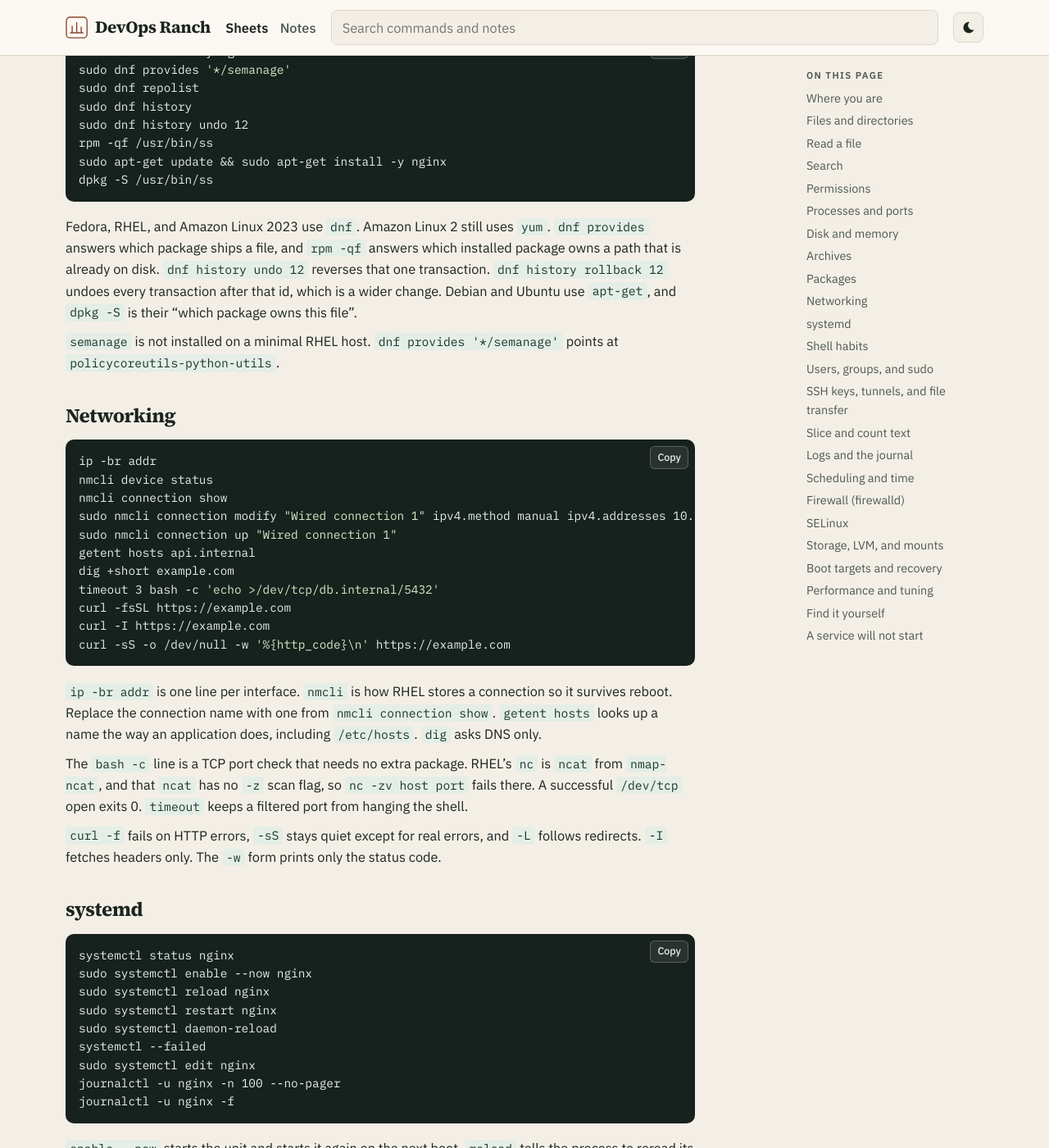
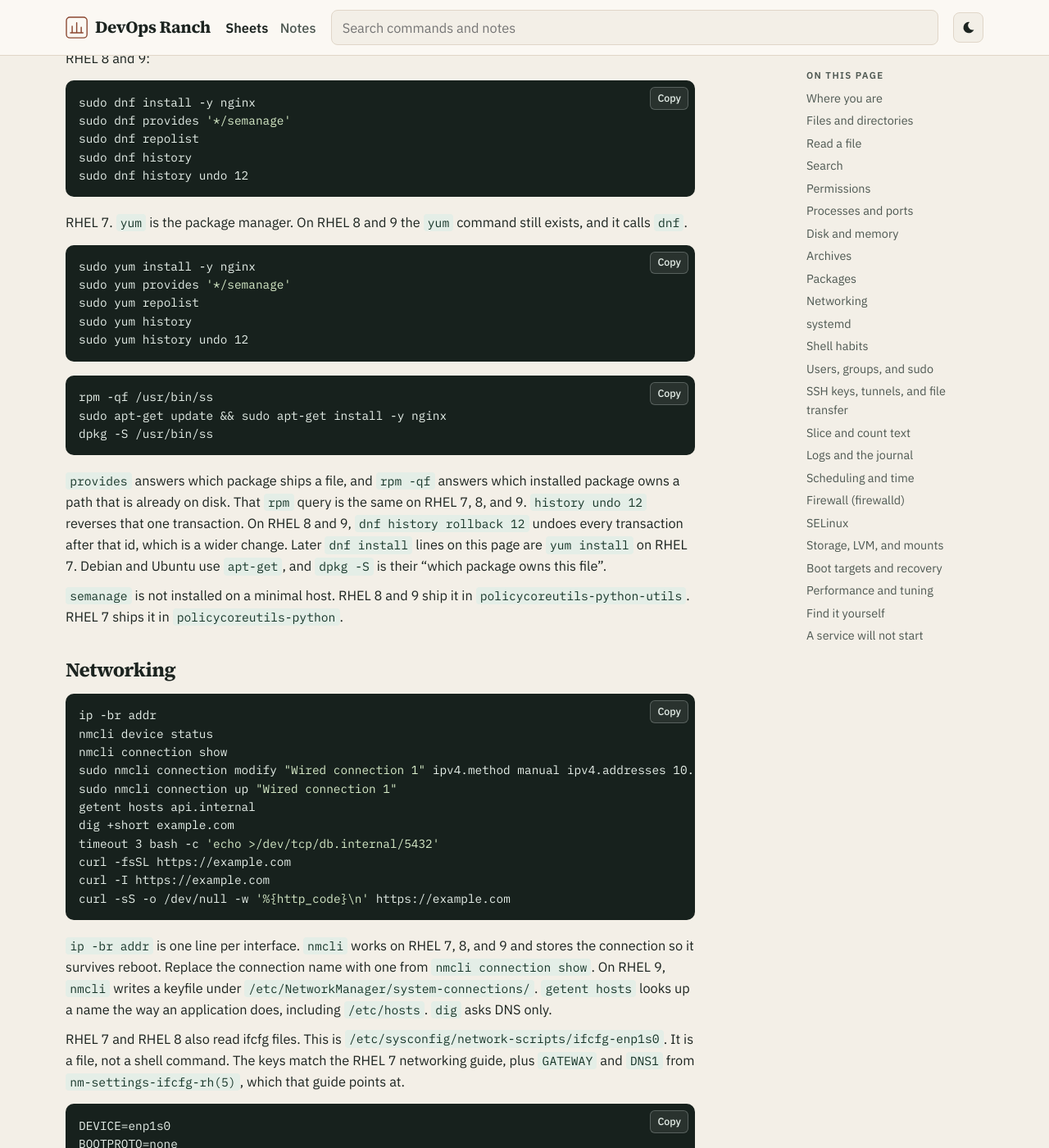
Before and after one commit to devopscowboy/DevOpsRanch, a Jekyll site: the page built from _cheatsheets/linux.md, in a window 1280 px wide and 1400 px high, scrolled down 4305 px. Shown: the whole window at 82% size. Built offline with Jekyll 4.4.1, drawn with Linux system fonts in a browser that asks for light colours; some of the changed text lies outside the part shown.

Commit message:
Keep RHEL 7 and 8 commands next to the RHEL 9 ones.
Show yum, ifcfg, iptables, ntpd, the older rd.break reset, and the Ansible yum module where those releases differ.

Co-authored-by: The DevOps Cowboy <devopscowboy@users.noreply.github.com>

````diff
--- a/_cheatsheets/linux.md
+++ b/_cheatsheets/linux.md
@@ -8,9 +8,9 @@ tags:
 updated: 2026-10-30
 ---
 
-These are GNU/Linux commands, written for RHEL 9 first. macOS and Debian differ on a few flags; those differences are called out next to the command. The same jobs done with a playbook are on the [Ansible sheet](/cheatsheets/ansible/).
+These are GNU/Linux commands for RHEL 7, 8, and 9. Where a release differs, the RHEL 9 command is labeled and the older one sits under it. macOS and Debian differ on a few flags; those differences are called out next to the command. The same jobs done with a playbook are on the [Ansible sheet](/cheatsheets/ansible/).
 
-Verified against the RHEL 9 product documentation for firewalld, SELinux, parted, LVM, and basic system settings.
+Verified against the RHEL 7 System Administrator's Guide (yum, networking, chrony, ntpd, systemd) and Security Guide (iptables), the RHEL 8 basic system settings and firewalld docs, and the RHEL 9 product documentation for firewalld, SELinux, parted, LVM, and basic system settings.
 
 ## Where you are
 
@@ -145,20 +145,35 @@ tar -xzf archive.tar.gz -C /opt
 
 ## Packages
 
+RHEL 8 and 9:
+
 ```bash
 sudo dnf install -y nginx
 sudo dnf provides '*/semanage'
 sudo dnf repolist
 sudo dnf history
 sudo dnf history undo 12
+```
+
+RHEL 7. `yum` is the package manager. On RHEL 8 and 9 the `yum` command still exists, and it calls `dnf`.
+
+```bash
+sudo yum install -y nginx
+sudo yum provides '*/semanage'
+sudo yum repolist
+sudo yum history
+sudo yum history undo 12
+```
+
+```bash
 rpm -qf /usr/bin/ss
 sudo apt-get update && sudo apt-get install -y nginx
 dpkg -S /usr/bin/ss
 ```
 
-Fedora, RHEL, and Amazon Linux 2023 use `dnf`. Amazon Linux 2 still uses `yum`. `dnf provides` answers which package ships a file, and `rpm -qf` answers which installed package owns a path that is already on disk. `dnf history undo 12` reverses that one transaction. `dnf history rollback 12` undoes every transaction after that id, which is a wider change. Debian and Ubuntu use `apt-get`, and `dpkg -S` is their "which package owns this file".
+`provides` answers which package ships a file, and `rpm -qf` answers which installed package owns a path that is already on disk. That `rpm` query is the same on RHEL 7, 8, and 9. `history undo 12` reverses that one transaction. On RHEL 8 and 9, `dnf history rollback 12` undoes every transaction after that id, which is a wider change. Later `dnf install` lines on this page are `yum install` on RHEL 7. Debian and Ubuntu use `apt-get`, and `dpkg -S` is their "which package owns this file".
 
-`semanage` is not installed on a minimal RHEL host. `dnf provides '*/semanage'` points at `policycoreutils-python-utils`.
+`semanage` is not installed on a minimal host. RHEL 8 and 9 ship it in `policycoreutils-python-utils`. RHEL 7 ships it in `policycoreutils-python`.
 
 ## Networking
 
@@ -176,9 +191,27 @@ curl -I https://example.com
 curl -sS -o /dev/null -w '%{http_code}\n' https://example.com
 ```
 
-`ip -br addr` is one line per interface. `nmcli` is how RHEL stores a connection so it survives reboot. Replace the connection name with one from `nmcli connection show`. `getent hosts` looks up a name the way an application does, including `/etc/hosts`. `dig` asks DNS only.
+`ip -br addr` is one line per interface. `nmcli` works on RHEL 7, 8, and 9 and stores the connection so it survives reboot. Replace the connection name with one from `nmcli connection show`. On RHEL 9, `nmcli` writes a keyfile under `/etc/NetworkManager/system-connections/`. `getent hosts` looks up a name the way an application does, including `/etc/hosts`. `dig` asks DNS only.
 
-The `bash -c` line is a TCP port check that needs no extra package. RHEL's `nc` is `ncat` from `nmap-ncat`, and that `ncat` has no `-z` scan flag, so `nc -zv host port` fails there. A successful `/dev/tcp` open exits 0. `timeout` keeps a filtered port from hanging the shell.
+RHEL 7 and RHEL 8 also read ifcfg files. This is `/etc/sysconfig/network-scripts/ifcfg-enp1s0`. It is a file, not a shell command. The keys match the RHEL 7 networking guide, plus `GATEWAY` and `DNS1` from `nm-settings-ifcfg-rh(5)`, which that guide points at.
+
+```text
+DEVICE=enp1s0
+BOOTPROTO=none
+ONBOOT=yes
+IPADDR=10.0.0.20
+PREFIX=24
+GATEWAY=10.0.0.1
+DNS1=10.0.0.1
+```
+
+```bash
+sudo ifup enp1s0
+```
+
+`ifup` and `ifdown` are the network-scripts commands. On RHEL 9 the ifcfg format is deprecated. Use `nmcli` there.
+
+The `bash -c` line is a TCP port check that needs no extra package. RHEL 7, 8, and 9 ship `nc` as `ncat` from `nmap-ncat`, and that `ncat` has no `-z` scan flag, so `nc -zv host port` fails on all three. A successful `/dev/tcp` open exits 0. `timeout` keeps a filtered port from hanging the shell.
 
 `curl -f` fails on HTTP errors, `-sS` stays quiet except for real errors, and `-L` follows redirects. `-I` fetches headers only. The `-w` form prints only the status code.
 
@@ -199,6 +232,15 @@ journalctl -u nginx -f
 `enable --now` starts the unit and starts it again on the next boot. `reload` tells the process to reread its config when the unit supports `ExecReload`. `restart` tears the process down. `systemctl --failed` lists units that did not come up.
 
 `systemctl edit nginx` writes a drop-in under `/etc/systemd/system/nginx.service.d/` and runs `daemon-reload` for you. A unit file you edited by hand still needs `sudo systemctl daemon-reload` before a restart will see it. `status` shows whether the unit is running and the last few log lines. `journalctl -u` is the full log for that unit. `--no-pager` matters in scripts, where an interactive pager would hang.
+
+`enable --now` is the combined form. RHEL 7's System Administrator's Guide shows start and enable as two commands. `service` and `chkconfig` are the RHEL 6 wrappers. RHEL 7 still ships them, and they call systemctl. Prefer `systemctl` on RHEL 7, 8, and 9.
+
+```bash
+sudo systemctl start nginx
+sudo systemctl enable nginx
+service nginx status
+sudo chkconfig nginx on
+```
 
 ## Shell habits
 
@@ -383,7 +425,19 @@ atq
 
 `at` runs a command once. It comes from the `at` package, and `atd` has to be running. `atq` lists the queue. `systemctl list-timers` is the systemd equivalent of "what is scheduled", including the next run time.
 
-`timedatectl` shows the clock, the timezone, and whether NTP is on. `set-ntp true` enables `chronyd`, which is the NTP client on RHEL 9. In `chronyc sources`, the line marked `^*` is the source the clock is following. `chronyc tracking` shows the current offset.
+`timedatectl` shows the clock, the timezone, and whether NTP is on. `set-ntp true` enables `chronyd`. `chronyd` is the default NTP client on RHEL 7, 8, and 9. In `chronyc sources`, the line marked `^*` is the source the clock is following. `chronyc tracking` shows the current offset.
+
+RHEL 7 can run `ntpd` from the `ntp` package instead. RHEL 8 and 9 removed that package. Stop `chronyd` first, or both daemons fight over the clock. `ntpstat` is the status command in the RHEL 7 ntp chapter. `ntpq -p` is the peer list from `ntpq(8)`, which that chapter references. RHEL 8's migration table maps `ntpd` to `chronyd` and `ntpq` to `chronyc`.
+
+```bash
+sudo systemctl stop chronyd
+sudo systemctl disable chronyd
+sudo yum install -y ntp
+sudo systemctl enable ntpd
+sudo systemctl start ntpd
+ntpstat
+ntpq -p
+```
 
 > In a crontab, an unescaped `%` is a newline and the rest of the line becomes stdin for the command. Write `\%` when the command itself needs a percent sign.
 
@@ -407,17 +461,35 @@ sudo firewall-cmd --add-service=http
 sudo firewall-cmd --runtime-to-permanent
 ```
 
+`firewalld` is the default firewall on RHEL 7, 8, and 9. The commands above are the same on all three.
+
+RHEL 7's other firewall is the `iptables` service from `iptables-services`. RHEL 8 still has that package, and its docs say to run only one of `firewalld`, `nftables`, or `iptables`. The rules file is `/etc/sysconfig/iptables`.
+
+```bash
+sudo systemctl disable firewalld
+sudo systemctl stop firewalld
+sudo yum install -y iptables-services
+sudo systemctl enable iptables
+sudo systemctl start iptables
+sudo iptables -L -n -v
+sudo iptables -A INPUT -p tcp --dport 80 -j ACCEPT
+sudo iptables-save | sudo tee /etc/sysconfig/iptables
+sudo service iptables save
+```
+
+`service iptables save` is the RHEL 7 service action. It writes the same `/etc/sysconfig/iptables` file. `dnf install iptables-services` is the RHEL 8 package command.
+
 On Ubuntu the matching tool is `ufw`:
 
 ```bash
 sudo ufw allow 80/tcp
 ```
 
-> A rule without `--permanent` disappears at the next reload. A `--permanent` rule does nothing to current traffic until you reload. After either change, check `--list-all` and a connection from outside the host, not only from localhost.
+> A firewalld rule without `--permanent` disappears at the next reload. A `--permanent` rule does nothing to current traffic until you reload. After either change, check `--list-all` and a connection from outside the host, not only from localhost. Do not run the `iptables` service and `firewalld` on the same host. RHEL 8 says the firewall services influence each other, so run only one.
 
 ## SELinux
 
-`semanage` is in `policycoreutils-python-utils`. Install that before the `semanage` lines.
+Install `semanage` before the `semanage` lines. RHEL 8 and 9: `policycoreutils-python-utils`. RHEL 7: `policycoreutils-python`.
 
 ```bash
 getenforce
@@ -444,10 +516,22 @@ sudo ausearch -m AVC -ts recent
 
 `lsblk -f` is the map of disks, filesystems, and UUIDs. `parted` below destroys what is already on `/dev/sdb`.
 
+RHEL 9, and any GPT disk. The partition needs a name. `mkpart` does not format anything. `mkfs.xfs` does.
+
 ```bash
 lsblk -f
 sudo parted --script /dev/sdb mklabel gpt mkpart data xfs 1MiB 100%
 sudo udevadm settle
+```
+
+Older hosts, and any MBR disk. `primary` is the MBR partition type. RHEL's parted rejects it as the type on GPT, on RHEL 7, 8, and 9 alike. Use it only after `mklabel msdos`.
+
+```bash
+sudo parted --script /dev/sdb mklabel msdos mkpart primary xfs 1MiB 10GiB
+sudo udevadm settle
+```
+
+```bash
 sudo pvcreate /dev/sdb1
 sudo vgcreate vgdata /dev/sdb1
 sudo lvcreate -n lvapp -L 5G vgdata
@@ -455,7 +539,7 @@ sudo mkfs.xfs /dev/vgdata/lvapp
 sudo blkid /dev/vgdata/lvapp
 ```
 
-On a GPT disk the partition needs a name. `primary` is an MBR partition type, and RHEL's parted rejects it as the type on GPT. `mkpart` does not format anything; `mkfs.xfs` does. `udevadm settle` waits until `/dev/sdb1` exists. A whole disk can be a physical volume with `pvcreate /dev/sdb` when you do not need a partition table. RHEL's LVM guide uses that form.
+`udevadm settle` waits until `/dev/sdb1` exists. A whole disk can be a physical volume with `pvcreate /dev/sdb` when you do not need a partition table. RHEL's LVM guide uses that form.
 
 Paste this into `/etc/fstab`. It is a file line, not a shell command. The UUID comes from `blkid`. The last two fields are dump and fsck pass. XFS uses `0 0`.
 
@@ -470,7 +554,7 @@ sudo mount -a
 sudo lvextend -r -L +2G /dev/vgdata/lvapp
 ```
 
-`daemon-reload` rebuilds the mount units from fstab. `findmnt --verify` checks the file before a reboot. `mount -a` mounts what is not mounted yet. `lvextend -r` grows the logical volume and the filesystem together. `+2G` adds two gigabytes. Without the plus sign, `-L 2G` sets the size to two gigabytes. XFS can grow only while it is mounted, which `lvextend -r` requires.
+`daemon-reload` rebuilds the mount units from fstab. On RHEL 8 and 9, `findmnt --verify` checks the file before a reboot. The RHEL 7 storage guide does not document that flag. Use `sudo mount -fav` there: `-f` fakes the mount, `-a` reads fstab, `-v` prints what it would do. `mount -a` mounts what is not mounted yet. `lvextend -r` grows the logical volume and the filesystem together. `+2G` adds two gigabytes. Without the plus sign, `-L 2G` sets the size to two gigabytes. XFS can grow only while it is mounted, which `lvextend -r` requires.
 
 Swap is a logical volume plus an fstab line. `swapon -a` enables only the swap devices listed in fstab, so the device has to be turned on by path until that line exists.
 
@@ -499,7 +583,7 @@ The matching `/etc/fstab` line:
 nfs01:/exports/share /mnt/share nfs defaults,_netdev 0 0
 ```
 
-> XFS grows and never shrinks. A bad fstab line drops the host into emergency mode on the next boot. Run `findmnt --verify` before you reboot.
+> XFS grows and never shrinks. A bad fstab line drops the host into emergency mode on the next boot. On RHEL 8 and 9 run `findmnt --verify` first. On RHEL 7 run `mount -fav`.
 
 ## Boot targets and recovery
 
@@ -514,7 +598,9 @@ sudo grubby --update-kernel=ALL --remove-args='console=ttyS0'
 
 `get-default` prints the target the host boots to. `multi-user.target` is text mode. `graphical.target` is the desktop. `isolate rescue.target` switches the running system to rescue, and it asks for the root password. `grubby --default-kernel` is the kernel that boots next. `--args` appends a kernel argument on every installed kernel. `--remove-args` takes it back off.
 
-Resetting a forgotten root password is a GRUB edit, then a shell. On RHEL 9 the default kernel entry often asks for the root password you do not have. Select the rescue kernel (the menu line with `rescue` in the name), press `e`, append `rd.break` to the line that starts with `linux`, and press `Ctrl+x`. If a maintenance prompt appears, press Enter. Then:
+Resetting a forgotten root password is a GRUB edit, then the same shell on every release. `passwd` with no user sets the root password inside the chroot. `/.autorelabel` makes SELinux relabel on the next boot, which restores the context on `/etc/shadow`. The relabel can take a long time and the host reboots itself when it finishes.
+
+RHEL 7 and RHEL 8: on the GRUB menu, press `e` on the default kernel. Append `rd.break` to the end of the kernel line. On RHEL 7 that line starts with `linux16`. On RHEL 8 it starts with `linux`. Press `Ctrl+x`. The prompt is `switch_root`.
 
 ```bash
 mount -o remount,rw /sysroot
@@ -525,7 +611,9 @@ exit
 exit
 ```
 
-`passwd` with no user sets the root password inside the chroot. `/.autorelabel` makes SELinux relabel on the next boot, which restores the context on `/etc/shadow`. The relabel can take a long time and the host reboots itself when it finishes.
+RHEL 8's kernel documentation also remounts `/` read-only before you leave the chroot: `mount -o remount,ro /`, then the two exits. RHEL 7's procedure stops at `touch /.autorelabel` and the exits.
+
+RHEL 9: the default kernel entry often asks for the root password you do not have (the `rd.break` break asks for maintenance credentials). Select the rescue kernel, the menu line with `rescue` in the name, press `e`, append `rd.break` to the line that starts with `linux`, and press `Ctrl+x`. If a maintenance prompt appears, press Enter. Then run the same four commands and the two exits.
 
 ## Performance and tuning
 
````
Also changed, not shown: _cheatsheets/ansible.md (+10 -7 lines), _cheatsheets/python.md (+3 -1 lines).
